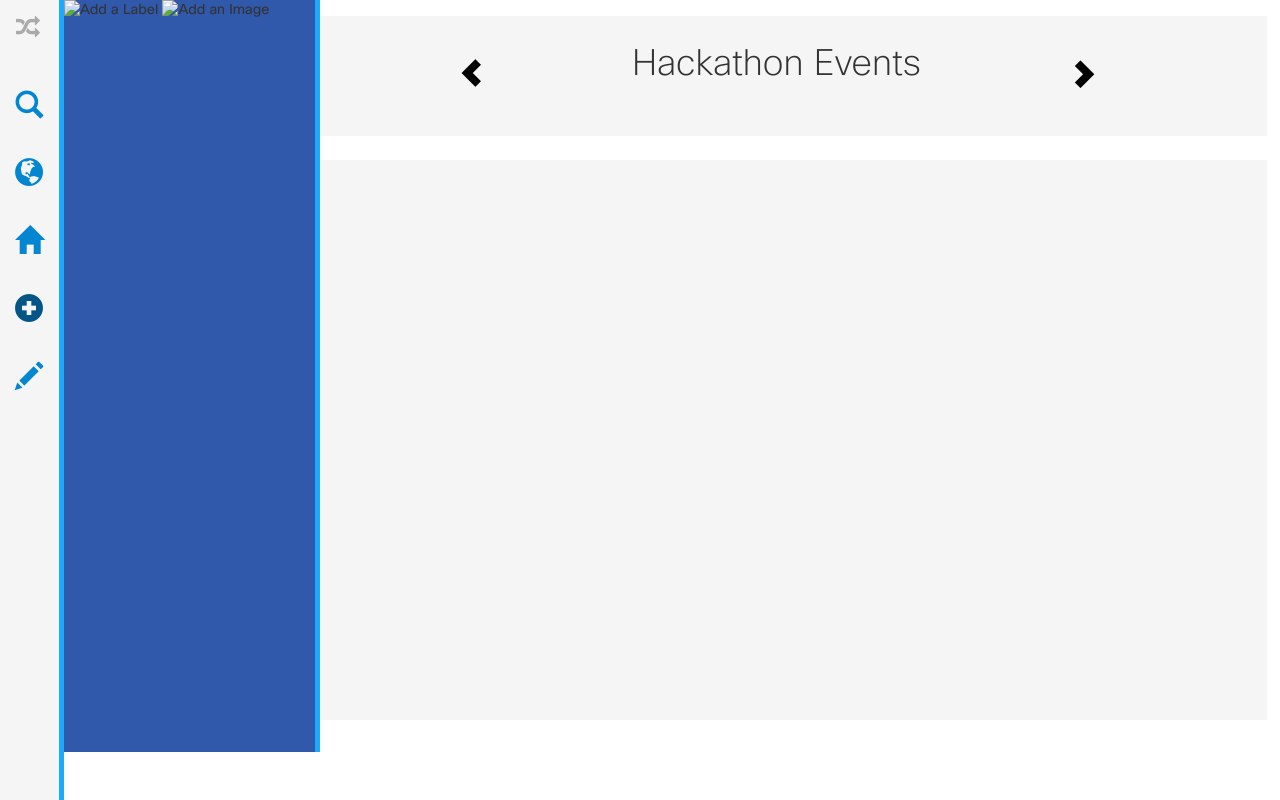
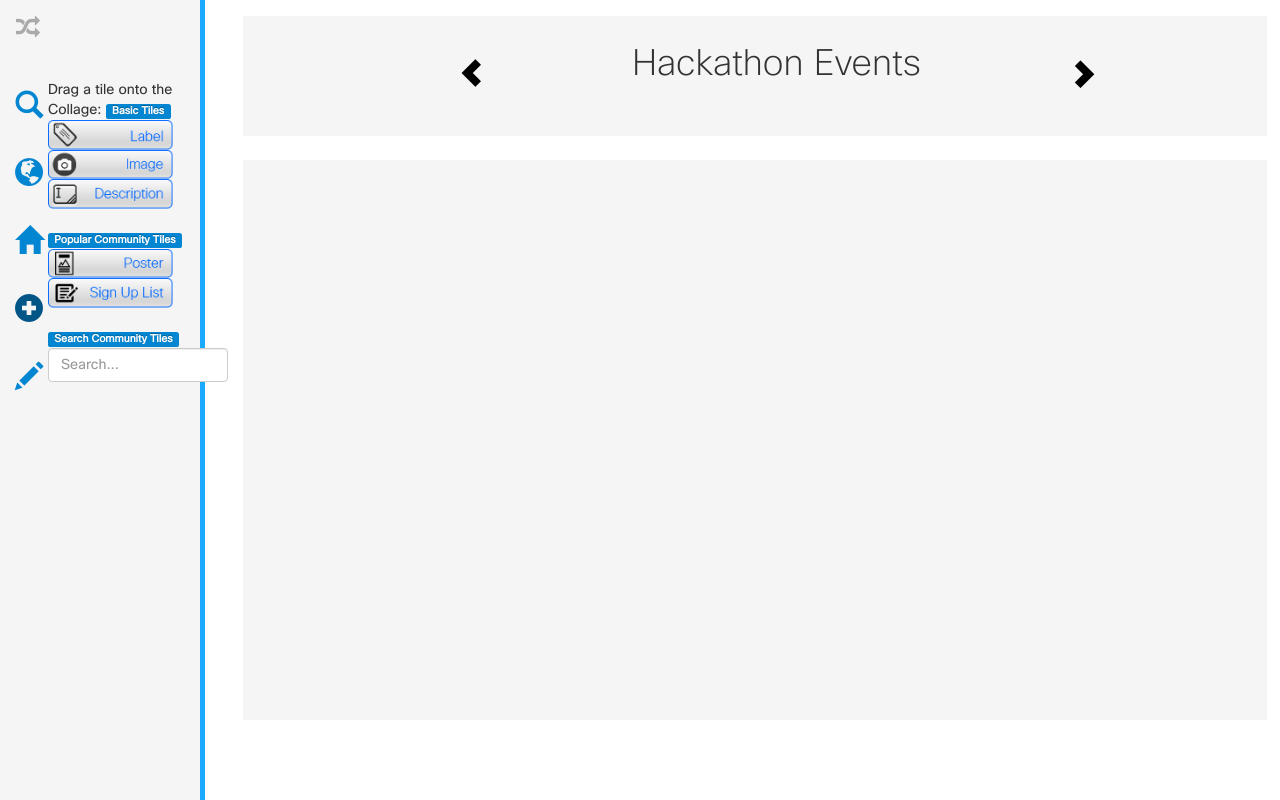
Before and after one commit to bigrewal/hackathon, a plain HTML site: page landingPage.html in a window 1280 px wide. Both pictures are taken after a click on the link 26 px from the left and 317 px from the top of the page. Shown: the top 800 px of the page. Drawn offline with nearby package versions, Linux system fonts and the light colour scheme.

Commit message:
draggable objects complete

```diff
--- a/businessLogic.js
+++ b/businessLogic.js
@@ -13,7 +13,32 @@ function showSearchBar()
 	{
 		$('.navigationPanel').removeClass().addClass('navigationPanel');
 		$('#search')[0].style.display = 'none';
+		$('.newTile')[0].style.display = 'none';
 	}
 
     return false;
 }
+
+function showAddTile()
+{
+	var className = $('.navigationPanel')[0].className;
+	if(className == 'navigationPanel')
+	{
+		console.log($('.navigationPanel'));
+		$('.navigationPanel').addClass('expandAddTilePanel');
+
+		console.log($('#addTile'));
+		$('.newTile')[0].style.display = 'block';
+	} else if (className == 'navigationPanel expandAddTilePanel') {
+		$('.navigationPanel').removeClass().addClass('navigationPanel');
+		$('#search')[0].style.display = 'none';
+		$('.newTile')[0].style.display = 'none';
+	}
+	else
+	{
+		$('#search')[0].style.display = 'none';
+		$('.newTile')[0].style.display = 'block';
+	}
+
+    return false;
+}
--- a/css/devnet.css
+++ b/css/devnet.css
@@ -24,6 +24,19 @@ div.navigationPanel
 	width:16% !important;
 }
 
+.expandAddTilePanel
+{
+	width:16% !important;
+}
+
+div.newTile
+{
+	position:absolute;
+	left:24%;
+	top: 80px;
+	display: none;
+}
+
 input#search
 {
 
@@ -31,18 +44,6 @@ input#search
   width: 73%;
   top: 88px;
   left: 24%;
-}
-
-div.newTile
-{
-	position:absolute;
-	height:94%;
-	width: 20%;
-	left: 5%;
-	z-index: 1;
-
-	background-color:#3059AC;
-	border-right: 5px solid #1BAAFD;
 }
 
 div.nameArea
--- /dev/null
+++ b/dynamicFunctions.js
@@ -0,0 +1,61 @@
+$(document).ready(function() {
+	$(".draggableTile").draggable({
+		helper: 'clone',
+		stack: '.draggableTile',
+		cursor: 'pointer',
+		cursorAt: {top: 0, left: 0},
+		/**stop: function(event, ui) {
+			var tileIcon;
+			var tileTitle;
+			var image;
+			switch(ui.helper.attr('type')) {
+				case "label":
+					markerIcon = new DeviceIcon({iconUrl:'label.png'});
+					markerTitle = 'Label';
+					image = 'label.png';
+					break;
+				case "image":
+					markerIcon = new DeviceIcon({iconUrl:'image.png'});
+					markerTitle = 'Network Switch';
+					image = 'image.png';
+					break;
+				case "description":
+					markerIcon = new DeviceIcon({iconUrl:'description.png'});
+					markerTitle = 'Server';
+					image = 'description.png';
+					break;
+				case "poster":
+					markerIcon = new DeviceIcon({iconUrl:'poster.png'});
+					markerTitle = 'Computer';
+					image = 'poster.png';
+					break;
+				case "signUpList":
+					markerIcon = new DeviceIcon({iconUrl:'signupsheet.png'});
+					markerTitle = 'Printer';
+					image = 'signupsheet.png';
+			}
+		}*/
+	});
+
+	$(".canvas").droppable({
+		accept: ".draggableTile",
+      drop: function( event, ui ) {
+		console.log(event);
+		console.log(ui);
+		var tileType = ui.helper.attr('type');
+		console.log(tileType);
+		if(tileType === 'label') {
+			$(".canvas").append("<div class = 'labelTile form-group' style='position: fixed; left: "+ui.offset.left+"px; top: "+ui.offset.top+"px'><textarea class='form-control' rows='1'>Enter Label...</textarea></div>");
+		} else if (tileType === 'image') {
+			$(".canvas").append("<div class = 'labelTile' style='position: fixed; left: "+ui.offset.left+"px; top: "+ui.offset.top+"px'><img src='hackitsix.png' height='489' width='254'/></div>");
+		} else if (tileType === 'description') {
+			$(".canvas").append("<div class = 'labelTile form-group' style='position: fixed; left: "+ui.offset.left+"px; top: "+ui.offset.top+"px'><textarea class='form-control' rows='5'>Enter description...</textarea></div>");
+		} else if (tileType === 'poster') {
+			$(".canvas").append("<div class = 'labelTile' style='position: fixed; left: "+ui.offset.left+"px; top: "+ui.offset.top+"px'><img src='posterexample.png' height='355' width='440'/></div>");
+		} else if (tileType === 'signuplist') {
+			$(".canvas").append("<div class = 'labelTile' style='position: fixed; left: "+ui.offset.left+"px; top: "+ui.offset.top+"px'><textarea class='form-control' rows='8'>Sign up list:</textarea></div>");
+		}
+	}
+    });
+
+});
--- a/landingPage.html
+++ b/landingPage.html
@@ -39,11 +39,24 @@
       		<li><a href="#" onclick='return showSearchBar()'><i class="glyphicon glyphicon-search"></i> <span> </span></a><input class="form-control" id = 'search' placeholder="Search..." style = 'display:none;'></li>
       		<li><a href="#"><i class="glyphicon glyphicon-globe"></i> <span></span></a></li>
       		<li><a href="#"><i class="glyphicon glyphicon-home"></i> <span></span></a></li>
-      		<li><a href="#"><i class="glyphicon glyphicon-plus-sign"></i> <span></span></a></li>
+      		<li><a href="#" onclick='return showAddTile()'><i class="glyphicon glyphicon-plus-sign"></i> <span></span></a>
+				<div class = 'newTile'>
+					Drag a tile onto the Collage:
+					<span class="label label-primary">Basic Tiles</span><br>
+					<span class="tile"><img class="draggableTile" type="label" src="label.png" alt="Add a Label" height="50" width="125"/></span>
+					<span class="tile"><img class="draggableTile" type="image" src="image.png" alt="Add an Image" height="50" width="125"/></span>
+					<span class="tile"><img class="draggableTile" type="description" src="description.png" alt="Add a Description" height="50" width="125"/></span>
+					<br><br><span class="label label-primary">Popular Community Tiles</span>
+					<span class="tile"><img class="draggableTile" type="poster" src="poster.png" alt="Add a Poster" height="50" width="125"/></span>
+					<span class="tile"><img class="draggableTile" style='left:100px' type="signuplist" src="signuplist.png" alt="Add a Sign Up Sheet" height="50" width="125"/></span>
+					<br>
+					<br><span class="label label-primary">Search Community Tiles</span>
+					<input class="form-control" id = 'tileSearch' placeholder='Search...' style='width:180px'>
+				</div>
+			</li>
       		<li><a href="#"><i class="glyphicon glyphicon-pencil"></i> <span></span></a></li>
     	</ul>
   	</div>
-
 
 	<div class = "settings">
 	</div>
@@ -63,12 +76,6 @@
 	<div class = "logo">
 	</div>
 
-
-	<div class = 'newTile'>
-		<span class="tile"><img class="draggableTile" type="label" src="label.png" alt="Add a Label" height="80" width="400"/></span>
-		<span class="tile"><img class="draggableTile" type="image" src="image.png" alt="Add an Image" height="300" width="300"/></span>
-
-	</div>
   	<div class = 'nameArea'>
   		<h1> Hackathon Events </h1>
   		<button class="right">
@@ -83,7 +90,7 @@
   	<div class = "canvas">
 
   	</div>
-
+	<script type="text/javascript" src="dynamicFunctions.js"></script>
 </body>
 
 </html>
```
Also changed, not shown: description.png (added), hackitsix.png (added), image.png (added), label.png (added), poster.png (added), posterexample.png (added), signuplist.png (added).
